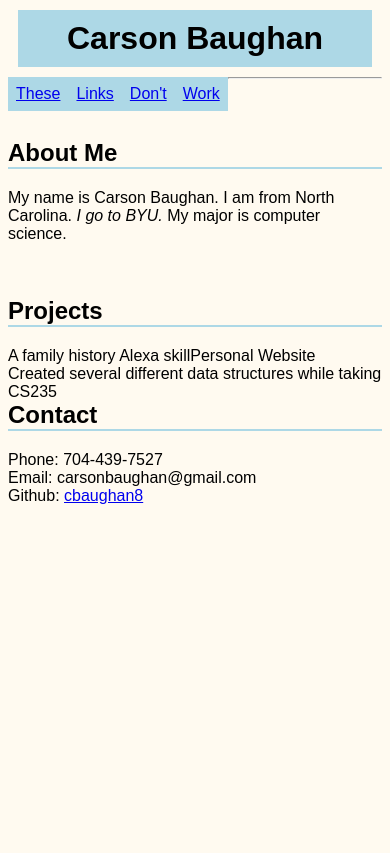
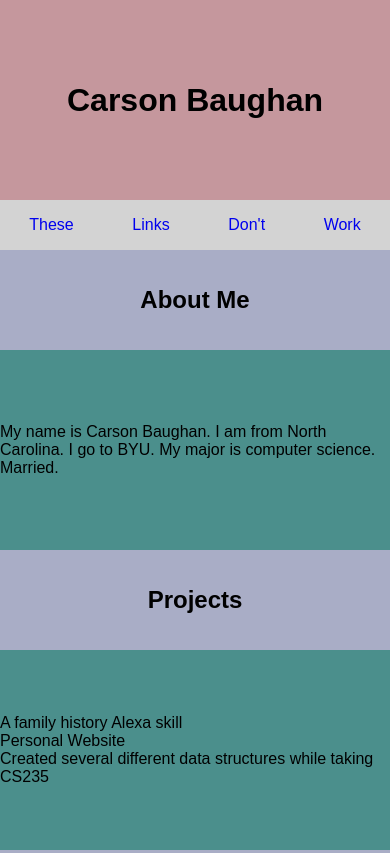
Before and after one commit to cbaughan8/portfolio, a plain HTML site: page index.html in a window 390 px wide. Shown: the top 853 px of the page. Drawn offline with Linux system fonts and the light colour scheme.

Commit message:
Style responsively

```diff
--- /dev/null
+++ b/carsonStyles.css
@@ -0,0 +1,84 @@
+* {
+    margin: 0;
+    padding: 0;
+    box-sizing: border-box;
+  }
+
+body {
+    font-family: Arial, Helvetica, sans-serif;
+    background-color: floralwhite;
+
+}
+
+.page {
+    display: flex;
+    flex-wrap: wrap;
+  }
+
+.section {
+    width: 100%;
+    height: 200px;
+    display: flex;
+    flex-wrap: wrap;
+    justify-content: center;
+    align-items: center;
+    background-color: lightblue;
+}
+
+.header{
+    background-color: #c5979d;
+}
+
+.header2{
+    background-color: #A9ADC6;
+    height: 100px;
+}
+
+.content{
+    background-color: #4B8F8C;
+}
+
+.links{
+    background-color: lightgrey;
+    height: 50px;
+    display: flex;
+    justify-content: space-around;
+}
+
+.sidebar{
+    text-decoration: none;
+
+}
+
+.outer{
+    width:100%;
+}
+ul{
+    display: flex;
+    flex-wrap: wrap;
+    justify-content: space-between;
+    flex-direction: column;
+}
+
+li{
+    list-style-type: none;
+}
+
+@media only screen and (min-width: 961px) {
+    .page {
+      width: 960px;
+      margin: 0 auto;
+    }
+    .outer {
+      width: 33.3%;
+    }
+
+    .content{
+        align-items: flex-start;
+        height: 500px;
+    }
+    p, li{
+        margin-top: 20px;
+    }
+
+  }
--- a/index.html
+++ b/index.html
@@ -3,35 +3,87 @@
 <head>
     <meta charset="UTF-8">
     <meta http-equiv="X-UA-Compatible" content="IE=edge">
-    <meta name="viewport" content="width=device-width, initial-scale=1.0">
-    <link rel='stylesheet' href='styles.css'/>
+    <meta name='viewport'
+    content='width=device-width, initial-scale=1.0, maximum-scale=1.0' />
+    <link rel='stylesheet' type="text/css" href='carsonStyles.css'/>
     <title>Portfolio</title>
 </head>
 <body>
+    <div class="page">
+
+        <div class="section header">
             <h1>Carson Baughan</h1>
-    <ul>
-        <li><a class="sidebar" href="default.asp">These</a></li>
-        <li><a class="sidebar" href="news.asp">Links</a></li>
-        <li><a class="sidebar" href="contact.asp">Don't</a></li>
-        <li><a class="sidebar" href="about.asp">Work</a></li>
-      </ul>
-    <hr>
-    <h2 class="aboutMe">About Me</h2>
-    <p id="carson">My name is Carson Baughan. I am from North Carolina. <span>I go to BYU.</span> My major is computer science.</p>
-    <br>
+        </div>
+        <div class="section links">
+            <a class="sidebar" href="default.asp">These</a>
+            <a class="sidebar" href="news.asp">Links</a>
+            <a class="sidebar" href="contact.asp">Don't</a>
+            <a class="sidebar" href="about.asp">Work</a>
+        </div>
+
+        <div class="outer">
+            <div class="section header2">
+                <h2>About Me</h2>
+            </div>
+            <div class="section content">
+                <p>My name is Carson Baughan. I am from North Carolina. <span>I go to BYU.</span> My major is computer science. Married.</p>
+            </div>
+        </div>
+        <div class="outer">
+            <div class="section header2">
                 <h2>Projects</h2>
+            </div>
+            <div class="section content">
                 <ul>
                     <li>A family history Alexa skill</li>
                     <li>Personal Website</li>
                     <li>Created several different data structures while taking CS235</li>
                 </ul>
-    <br>
+            </div>
+        </div>
+        <div class="outer">
+            <div class="section header2">
                 <h2>Contact</h2>
+            </div>
+            <div class="section content">
                 <ul>
                     <li>Phone: 704-439-7527</li>
                     <li>Email: carsonbaughan@gmail.com</li>
                     <li>Github: <a href="https://github.com/cbaughan8/">cbaughan8</a></li>
                 </ul>
+            </div>
+
+        </div>
+
+    </div>
 
 </body>
 </html>
+
+
+    <!--<div class="page">
+        <div class="header"></div>
+        <div class="section links">
+
+        </div>
+        <div class="section">
+            <h2 class="aboutMe header2">About Me</h2>
+            <p class="content" id="carson">My name is Carson Baughan. I am from North Carolina. <span>I go to BYU.</span> My major is computer science. Married.</p>
+        </div>
+        <div class="section">
+        <h2 class="header2">Projects</h2>
+            <ul class="content">
+                <li>A family history Alexa skill</li>
+                <li>Personal Website</li>
+                <li>Created several different data structures while taking CS235</li>
+            </ul>
+        </div>
+        <div class="section">
+            <h2 class="header2">Contact</h2>
+            <ul class="content">
+                <li>Phone: 704-439-7527</li>
+                <li>Email: carsonbaughan@gmail.com</li>
+                <li>Github: <a href="https://github.com/cbaughan8/">cbaughan8</a></li>
+            </ul>
+        </div>
+    </div>-->
--- a/styles.css
+++ /dev/null
@@ -1,43 +0,0 @@
-body {
-    font-family: Arial, Helvetica, sans-serif;
-    background-color: floralwhite;
-
-}
-
-h1{
-    margin: 10px;
-    padding: 10px;
-    background-color: lightblue;
-    text-align: center;
-}
-
-h2{
-    border-bottom: 2px solid lightblue;
-}
-span{
-    font-style: italic;
-}
-ul {
-    list-style-type: none;
-    margin: 0;
-    padding: 0;
-  }
-li {
-    float: left;
-  }
-
-
-.aboutMe{
-    font-weight: 800;
-    margin-top: 60px;
-}
-
-.carson{
-    padding-bottom: 10px;
-}
-
-.sidebar{
-    display: block;
-    padding: 8px;
-    background-color: lightblue;
-}
```
Lines whose indentation alone changed are shown as unchanged.
